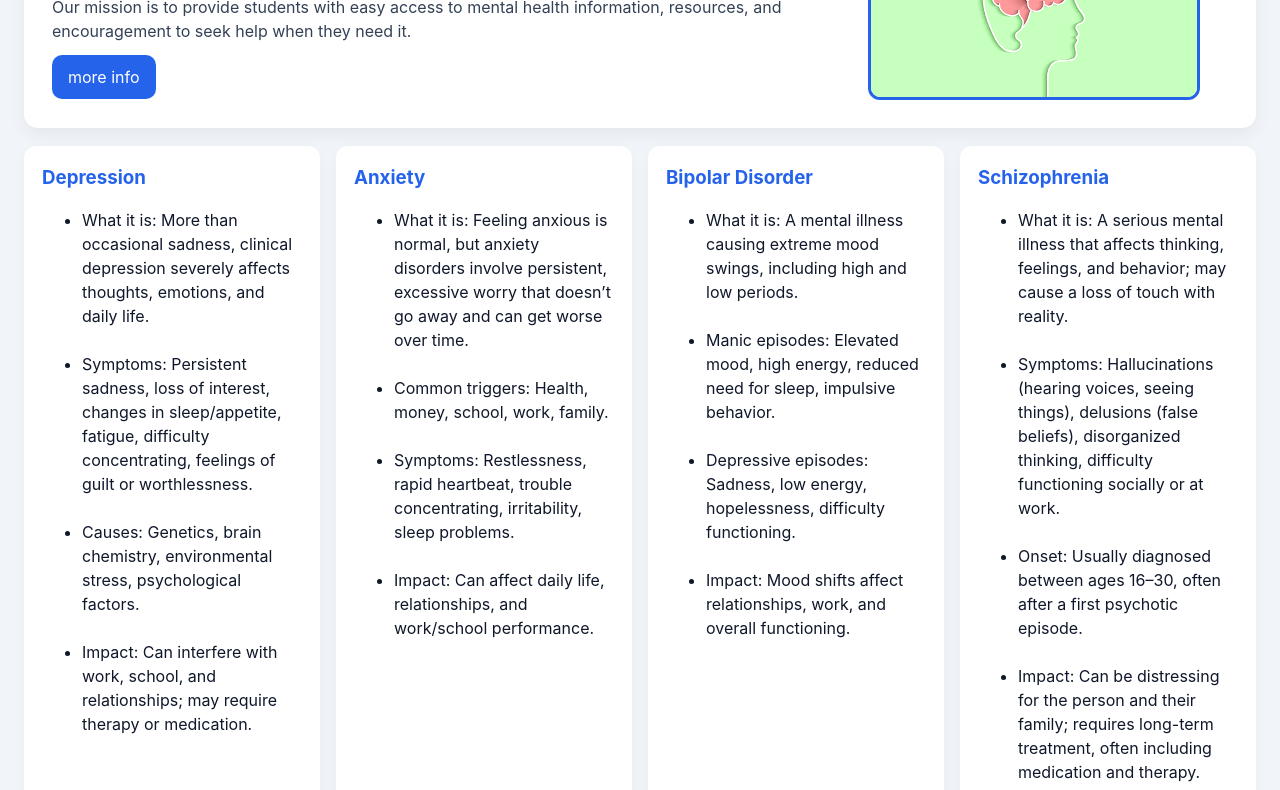
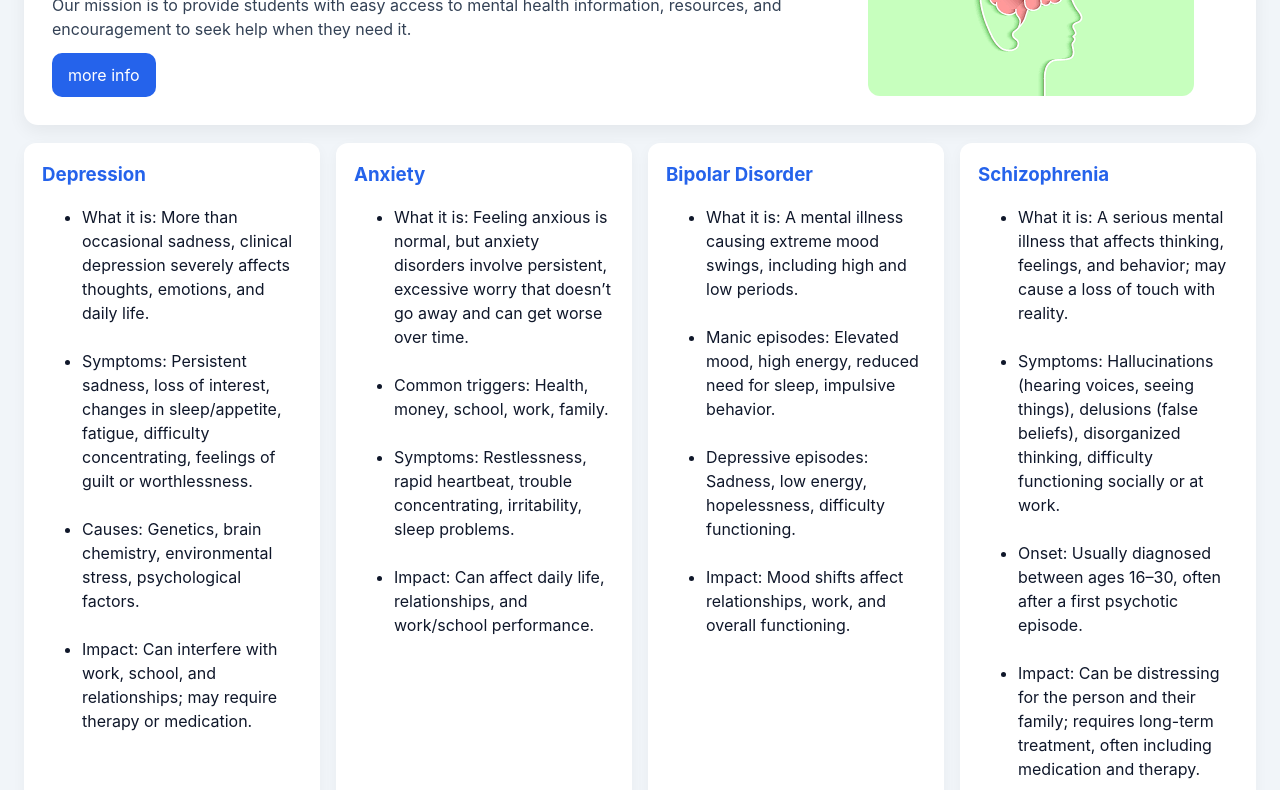
Before and after one commit to bpacybersecurity/supportingmentalhealth, a plain HTML site: page index.html in a window 1280 px wide. Shown: the part 181-971 px from the top of the page. Drawn offline with Linux system fonts and the light colour scheme.

Commit message:
Update index.html

```diff
--- a/index.html
+++ b/index.html
@@ -91,7 +91,7 @@
           <p>Our mission is to provide students with easy access to mental health information, resources, and encouragement to seek help when they need it.</p>
           <a class="cta" href="bpa.html">more info</a>
         </div>
-            <img src="mental-health-head.png" alt="Mental Health Illustration" style="border: 3px solid #2563eb; border-radius: 12px;">
+            <img src="mental-health-head.png" alt="Mental Health Illustration" style="border-radius: 12px;">
         </section>
 
       <section id="about">
```
